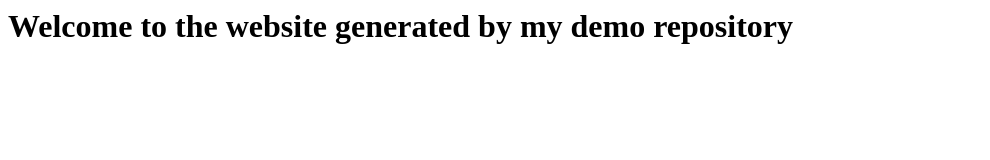
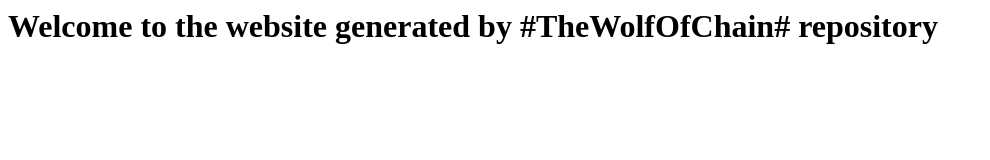
Before and after one commit to TA2MA-Dev/Repository-Dev-T2m, a website: page index.html in a window 1280 px wide. Shown: the whole page, without its empty margins (0-990 px from the left). Drawn offline with Linux system fonts and the light colour scheme.

Commit message:
Update indx.html

```diff
--- a/index.html
+++ b/index.html
@@ -1 +1 @@
-<h1>Welcome to the website generated by my demo repository</h1>
+<h1>Welcome to the website generated by #TheWolfOfChain#  repository</h1>
```
